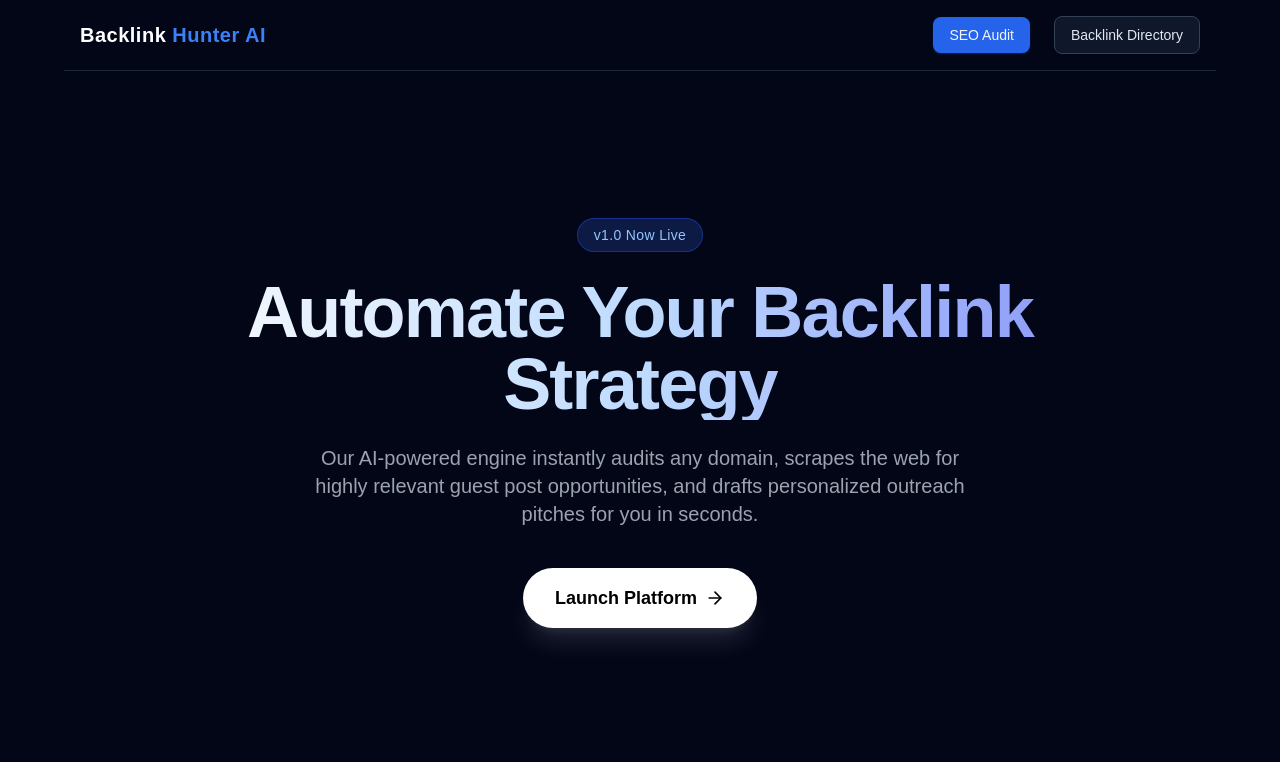
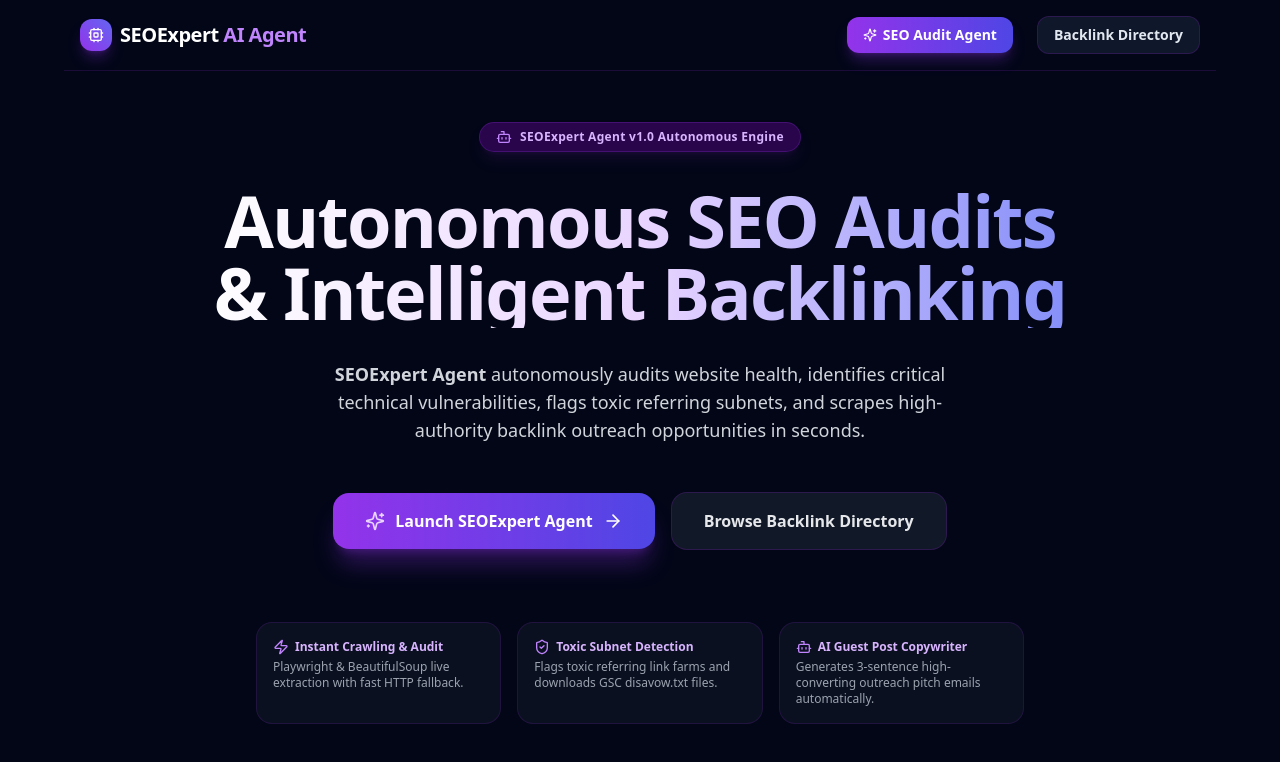
Before and after one commit to Devanshpatel07/google_agent, a Next.js app in the folder frontend/: page / in a window 1280 px wide. Shown: the top 762 px of the page. Built offline with nearby package versions, Linux system fonts and the light colour scheme.

Commit message:
Deploy Backlink Hunter AI backend and frontend fixes

```diff
--- a/frontend/app/layout.tsx
+++ b/frontend/app/layout.tsx
@@ -1,10 +1,11 @@
 import type { Metadata } from "next";
 import Link from "next/link";
+import { Sparkles, Shield, Cpu } from "lucide-react";
 import "./globals.css";
 
 export const metadata: Metadata = {
-  title: "Backlink Hunter AI",
-  description: "End-to-End SEO Audit and Backlink Discovery",
+  title: "SEOExpert AI - Autonomous SEO Audit & Backlink Agent",
+  description: "Autonomous SEO Agent for Domain Auditing, Toxic Link Detection, and AI Outreach",
 };
 
 export default function RootLayout({
@@ -14,16 +15,20 @@ export default function RootLayout({
 }>) {
   return (
     <html lang="en">
-      <body className="antialiased min-h-screen bg-slate-950 text-slate-100">
-        <header className="flex justify-between items-center p-4 max-w-6xl mx-auto border-b border-slate-800">
-          <Link href="/" className="font-bold text-xl text-white tracking-wide">
-            Backlink <span className="text-blue-500">Hunter AI</span>
+      <body className="antialiased min-h-screen bg-slate-950 text-slate-100 font-sans">
+        <header className="flex justify-between items-center p-4 max-w-6xl mx-auto border-b border-purple-900/30">
+          <Link href="/" className="font-black text-xl text-white tracking-tight flex items-center gap-2">
+            <div className="w-8 h-8 rounded-xl bg-gradient-to-tr from-purple-600 to-indigo-500 flex items-center justify-center shadow-lg shadow-purple-600/30">
+              <Cpu className="w-4 h-4 text-white" />
+            </div>
+            <span>SEOExpert <span className="text-purple-400 font-bold">AI Agent</span></span>
           </Link>
           <div className="flex items-center gap-3 md:gap-6">
-            <Link href="/seo-audit" className="px-4 py-2 bg-blue-600 hover:bg-blue-500 rounded-lg font-medium text-sm transition shadow-sm shadow-blue-600/30">
-              SEO Audit
+            <Link href="/seo-audit" className="px-4 py-2 bg-gradient-to-r from-purple-600 to-indigo-600 hover:from-purple-500 hover:to-indigo-500 text-white rounded-xl font-bold text-sm transition shadow-lg shadow-purple-600/30 flex items-center gap-1.5">
+              <Sparkles className="w-3.5 h-3.5" />
+              SEO Audit Agent
             </Link>
-            <Link href="/backlinks" className="px-4 py-2 bg-slate-900 hover:bg-slate-800 border border-slate-700 rounded-lg font-medium text-sm transition text-slate-200 hover:text-white">
+            <Link href="/backlinks" className="px-4 py-2 bg-slate-900 hover:bg-slate-800 border border-purple-900/40 rounded-xl font-semibold text-sm transition text-slate-200 hover:text-white">
               Backlink Directory
             </Link>
           </div>
--- a/frontend/app/page.tsx
+++ b/frontend/app/page.tsx
@@ -1,23 +1,63 @@
 import Link from "next/link";
-import { ArrowRight } from "lucide-react";
+import { ArrowRight, Sparkles, ShieldCheck, Zap, Bot } from "lucide-react";
 
 export default function Home() {
   return (
-    <div className="flex flex-col items-center justify-center min-h-[80vh] text-center px-4">
-      <div className="inline-block px-4 py-1.5 mb-6 rounded-full bg-blue-900/40 border border-blue-700/50 text-blue-300 text-sm font-medium tracking-wide">
-        v1.0 Now Live
+    <div className="flex flex-col items-center justify-center min-h-[80vh] text-center px-4 space-y-8">
+      <div className="inline-flex items-center gap-2 px-4 py-1.5 rounded-full bg-purple-950/70 border border-purple-800/40 text-purple-300 text-xs font-bold tracking-wide shadow-lg shadow-purple-900/20">
+        <Bot className="w-4 h-4 text-purple-400" />
+        SEOExpert Agent v1.0 Autonomous Engine
       </div>
-      <h1 className="text-5xl md:text-7xl font-extrabold tracking-tight mb-6 bg-gradient-to-r from-white via-blue-200 to-indigo-400 text-transparent bg-clip-text">
-        Automate Your Backlink Strategy
+
+      <h1 className="text-5xl md:text-7xl font-black tracking-tight max-w-4xl bg-gradient-to-r from-white via-purple-200 to-indigo-400 text-transparent bg-clip-text leading-tight">
+        Autonomous SEO Audits & Intelligent Backlinking
       </h1>
-      <p className="text-lg md:text-xl text-gray-400 mb-10 max-w-2xl leading-relaxed">
-        Our AI-powered engine instantly audits any domain, scrapes the web for highly relevant guest post opportunities, and drafts personalized outreach pitches for you in seconds.
+
+      <p className="text-base md:text-lg text-gray-300 max-w-2xl leading-relaxed">
+        <strong>SEOExpert Agent</strong> autonomously audits website health, identifies critical technical vulnerabilities, flags toxic referring subnets, and scrapes high-authority backlink outreach opportunities in seconds.
       </p>
 
-      <Link href="/seo-audit" className="group flex items-center gap-2 px-8 py-4 bg-white text-black rounded-full font-bold text-lg hover:bg-gray-200 transition-all hover:scale-105 active:scale-95 shadow-xl shadow-white/10">
-        Launch Platform
-        <ArrowRight className="w-5 h-5 group-hover:translate-x-1 transition-transform" />
-      </Link>
+      <div className="flex flex-col sm:flex-row items-center gap-4 pt-4">
+        <Link
+          href="/seo-audit"
+          className="group flex items-center gap-2.5 px-8 py-4 bg-gradient-to-r from-purple-600 to-indigo-600 hover:from-purple-500 hover:to-indigo-500 text-white rounded-2xl font-bold text-base transition-all hover:scale-105 active:scale-95 shadow-xl shadow-purple-600/30"
+        >
+          <Sparkles className="w-5 h-5 text-purple-200" />
+          Launch SEOExpert Agent
+          <ArrowRight className="w-5 h-5 group-hover:translate-x-1 transition-transform" />
+        </Link>
+        <Link
+          href="/backlinks"
+          className="px-8 py-4 bg-gray-900 hover:bg-gray-800 border border-purple-900/40 text-gray-200 rounded-2xl font-bold text-base transition"
+        >
+          Browse Backlink Directory
+        </Link>
+      </div>
+
+      {/* Feature Badges */}
+      <div className="grid grid-cols-1 md:grid-cols-3 gap-4 max-w-3xl pt-10 text-left text-xs">
+        <div className="p-4 bg-gray-900/60 border border-purple-900/30 rounded-2xl space-y-1">
+          <div className="font-bold text-purple-300 flex items-center gap-1.5">
+            <Zap className="w-4 h-4 text-purple-400" />
+            Instant Crawling & Audit
+          </div>
+          <p className="text-gray-400">Playwright & BeautifulSoup live extraction with fast HTTP fallback.</p>
+        </div>
+        <div className="p-4 bg-gray-900/60 border border-purple-900/30 rounded-2xl space-y-1">
+          <div className="font-bold text-purple-300 flex items-center gap-1.5">
+            <ShieldCheck className="w-4 h-4 text-purple-400" />
+            Toxic Subnet Detection
+          </div>
+          <p className="text-gray-400">Flags toxic referring link farms and downloads GSC disavow.txt files.</p>
+        </div>
+        <div className="p-4 bg-gray-900/60 border border-purple-900/30 rounded-2xl space-y-1">
+          <div className="font-bold text-purple-300 flex items-center gap-1.5">
+            <Bot className="w-4 h-4 text-purple-400" />
+            AI Guest Post Copywriter
+          </div>
+          <p className="text-gray-400">Generates 3-sentence high-converting outreach pitch emails automatically.</p>
+        </div>
+      </div>
     </div>
   );
 }
--- a/package.json
+++ b/package.json
@@ -1,7 +1,7 @@
 {
-  "name": "backlink-hunter-ai",
+  "name": "seoexpert-agent",
   "version": "1.0.0",
-  "description": "Backlink Hunter AI Monorepo",
+  "description": "SEOExpert Autonomous AI Agent Monorepo",
   "private": true,
   "workspaces": [
     "frontend"
```
